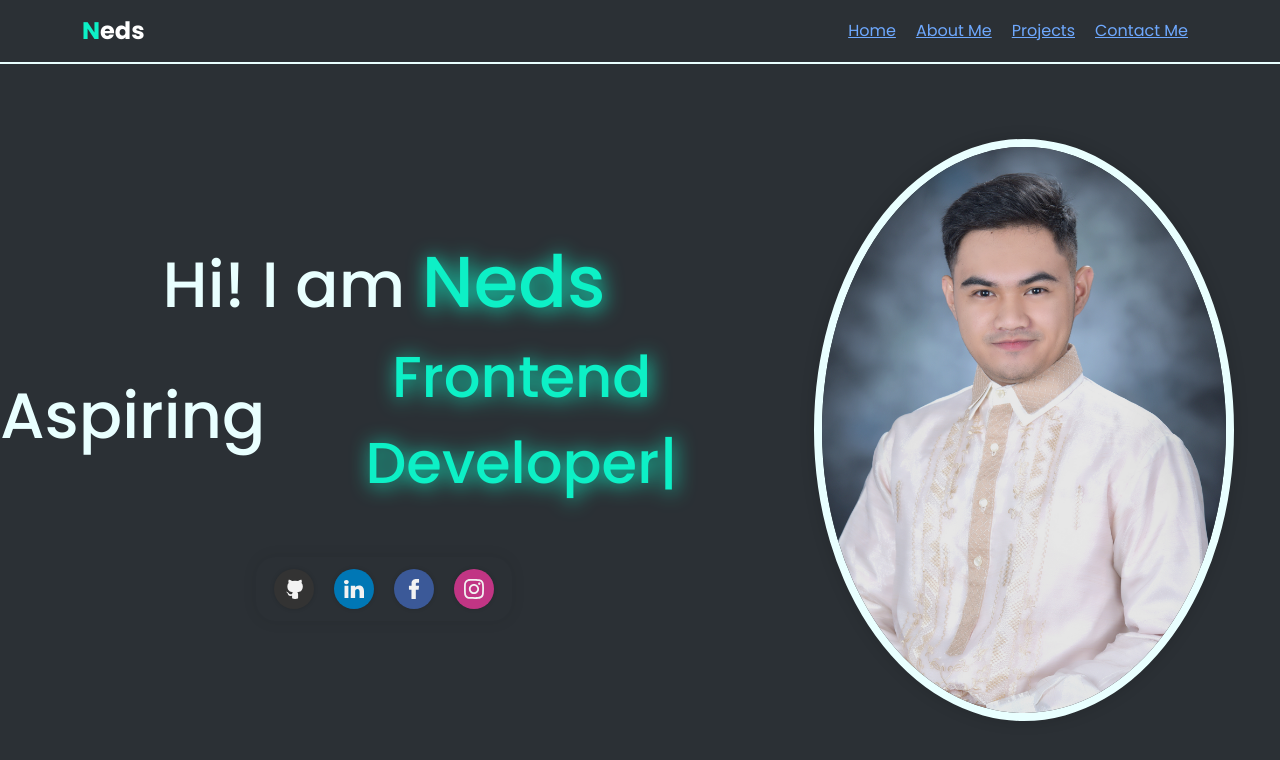
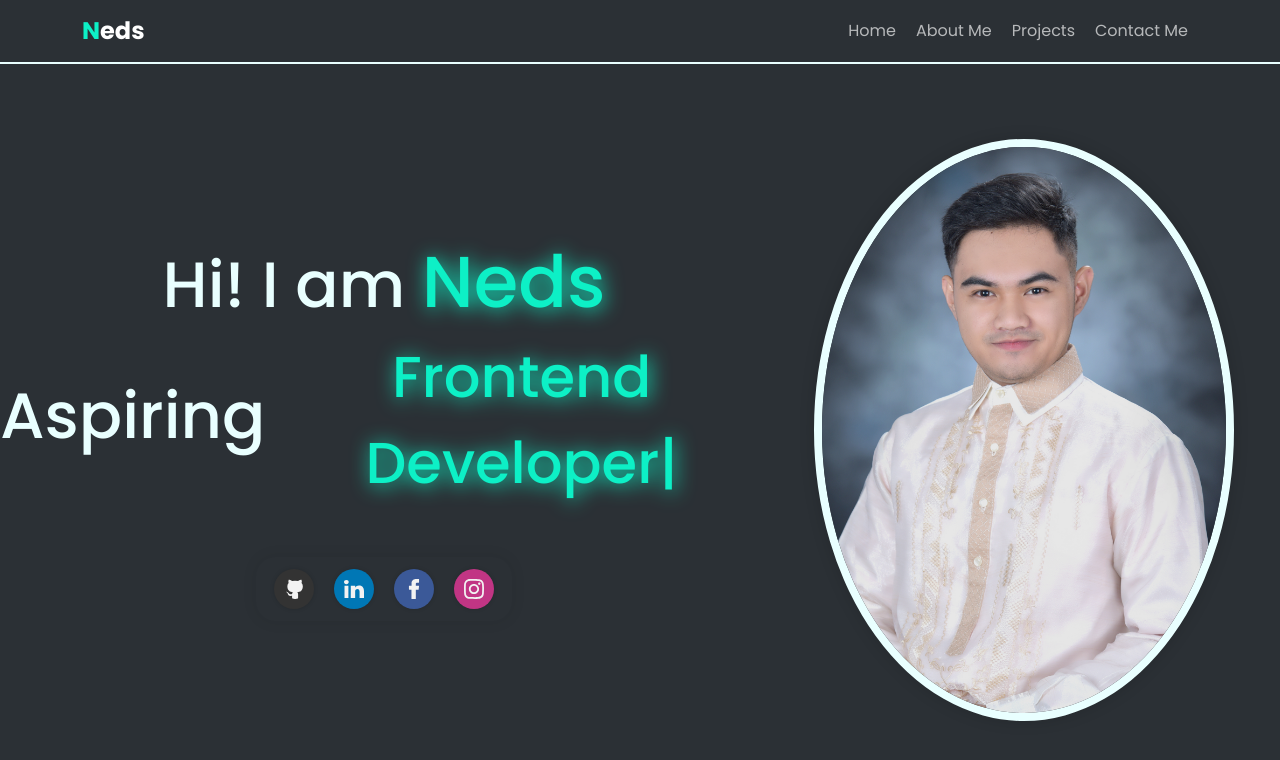
Before and after one commit to nzmamitag/Personal-Portfolio, a React (Vite) app: page / in a window 1280 px wide. Shown: the top 760 px of the page. Built offline with nearby package versions, Linux system fonts and the light colour scheme.

Commit message:
Initial Commit

```diff
--- a/src/App.css
+++ b/src/App.css
@@ -20,7 +20,9 @@ body {
 }
 
 .links {
-  margin: 0 10px;
+  margin: 10px 10px;
+  text-decoration: none;
+  color: rgba(255, 255, 255, 0.658);
 }
 
 .links:hover,
```
